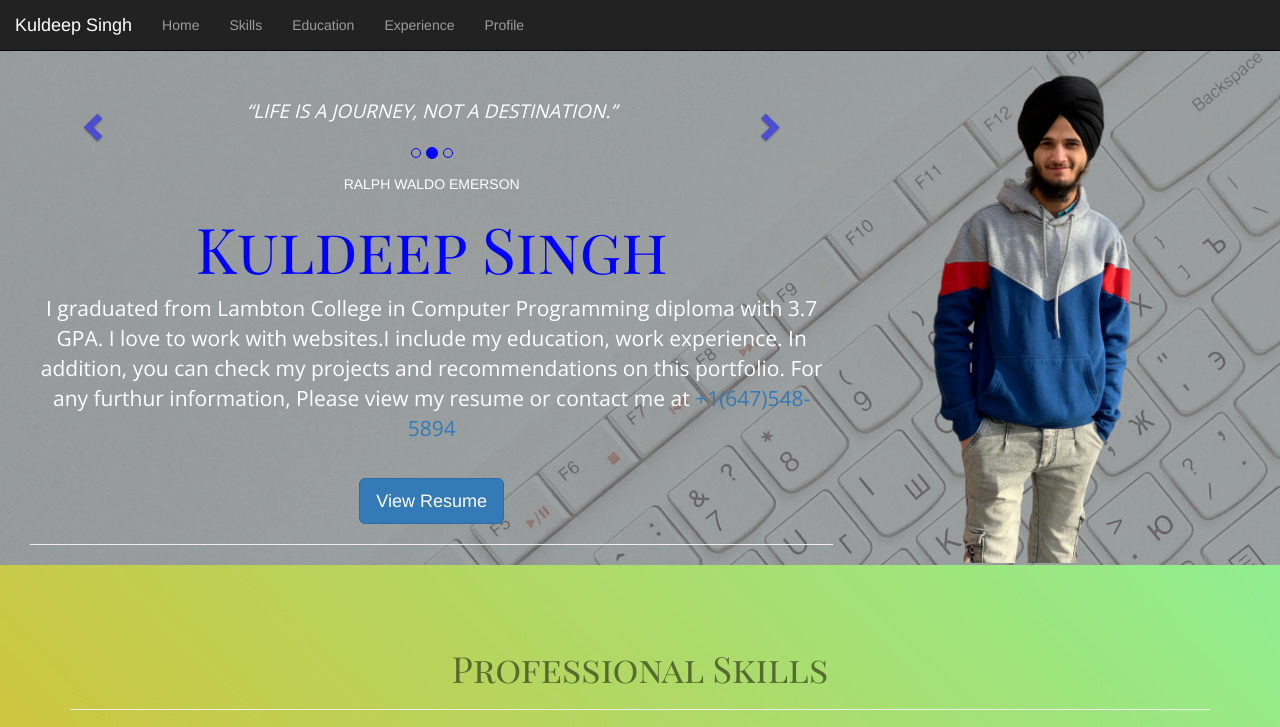
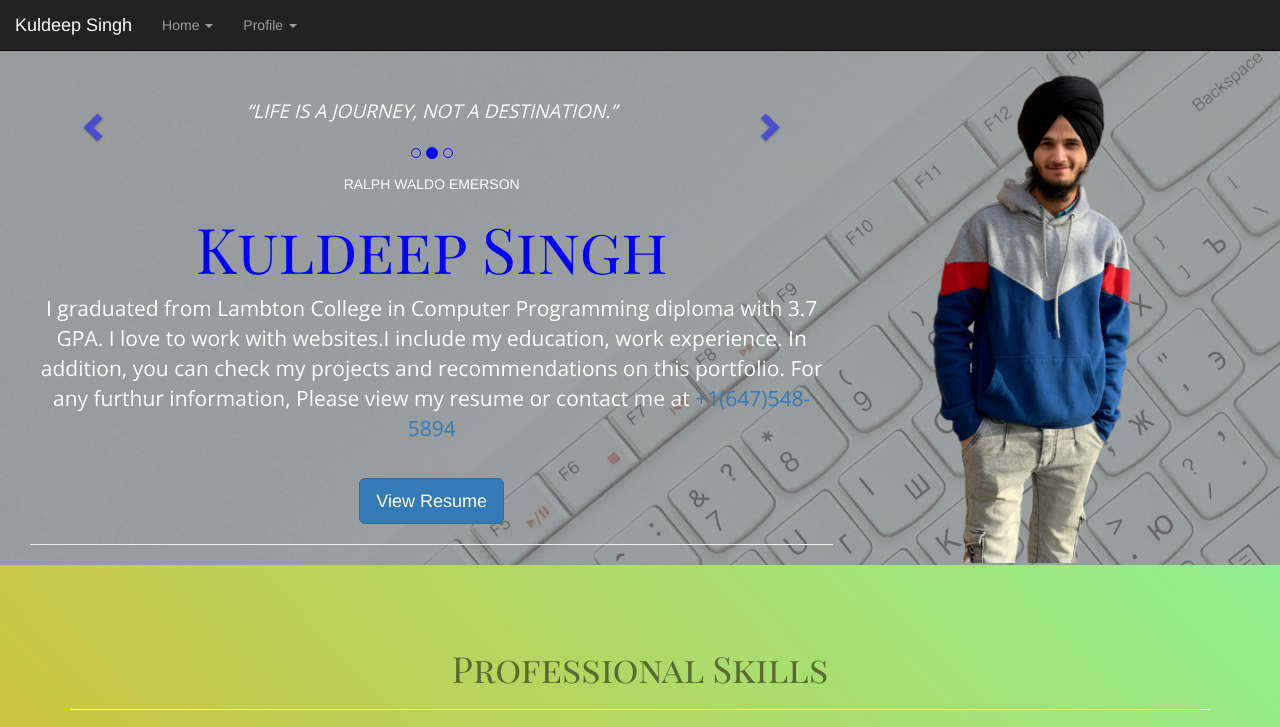
Before and after one commit to kuldeep-singh-5894/kuldeep-singh-5894.github.io, a plain HTML site: page index.html in a window 1280 px wide. Shown: the top 727 px of the page. Drawn offline with nearby package versions, Linux system fonts and the light colour scheme; a web font is replaced by a local one.

Commit message:
Changes in Nav and adding Img

```diff
--- a/index.html
+++ b/index.html
@@ -43,11 +43,26 @@
                     </div>
                     <div class="collapse navbar-collapse" id="myNav">
                         <ul class="nav navbar-nav">
-                            <li><a href="index.html">Home</a></li>
-							<li class="index"><a href="index.html#skills">Skills</a></li>
-							<li class="index"><a href="index.html#education">Education</a></li>
-							<li class="index"><a href="index.html#experience">Experience</a></li>
-							<li><a href="projects.html">Profile</a></li>
+							<li class="dropdown">
+								<a class="dropdown-toggle" data-toggle="dropdown" href="#">Home
+								<span class="caret"></span></a>
+								<ul class="dropdown-menu">
+									<li class="index"><a href="index.html"><b>Home</b></a></li>
+								    <li class="index"><a href="index.html#skills">Skills</a></li>
+									<li class="index"><a href="index.html#education">Education</a></li>
+									<li class="index"><a href="index.html#experience">Experience</a></li>
+								</ul>
+							  </li>
+							  <li class="dropdown">
+								<a class="dropdown-toggle" data-toggle="dropdown" href="#">Profile
+								<span class="caret"></span></a>
+								<ul class="dropdown-menu">
+									<li><a href="projects.html"><b>Profile</b></a></li>
+								    <li><a href="projects.html#recommendations">Recommendations</a></li>
+									<li><a href="projects.html#projects">Projects</a></li>
+								</ul>
+							  </li>
+
                         </ul>
                     </div>
 				</nav>
```
Also changed, not shown: projects.html (+31 -6 lines), images/pcc.png (added).
